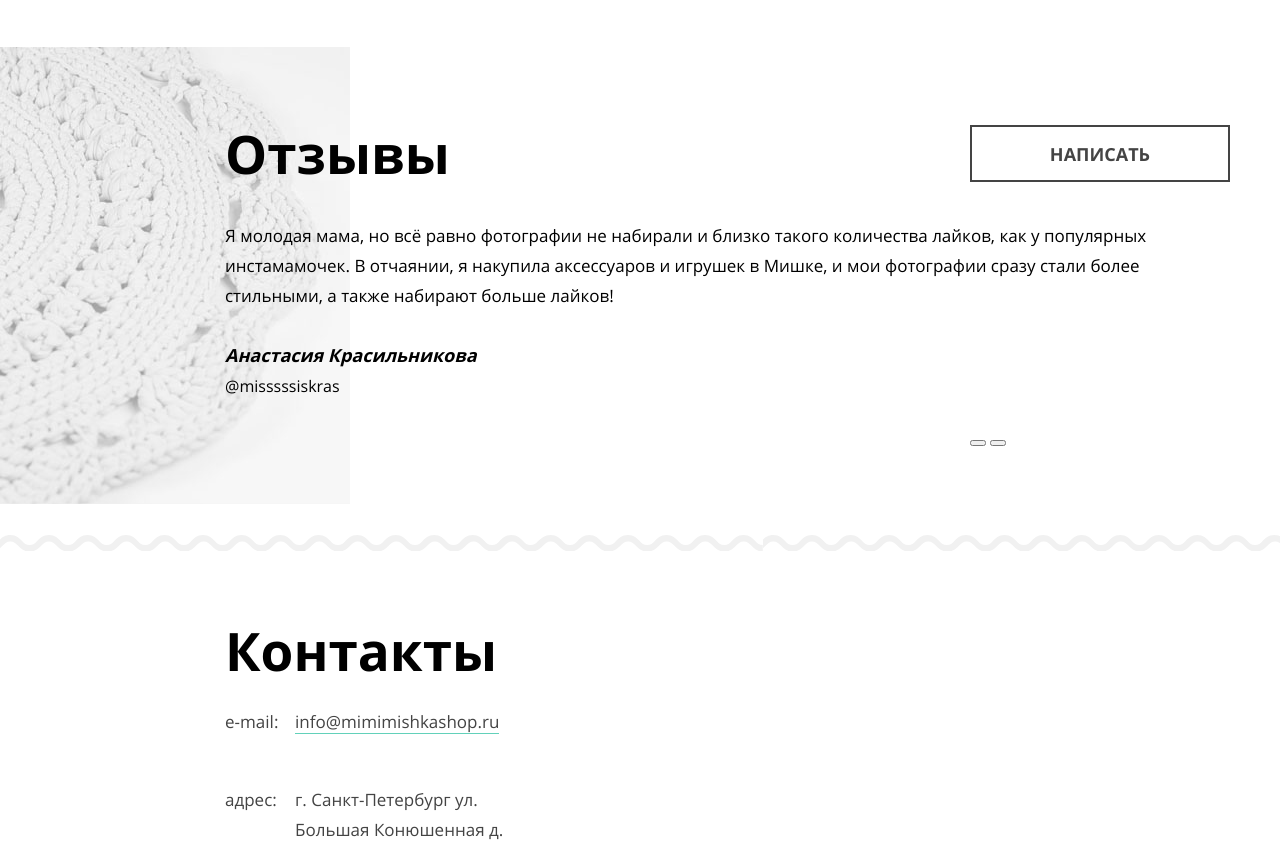
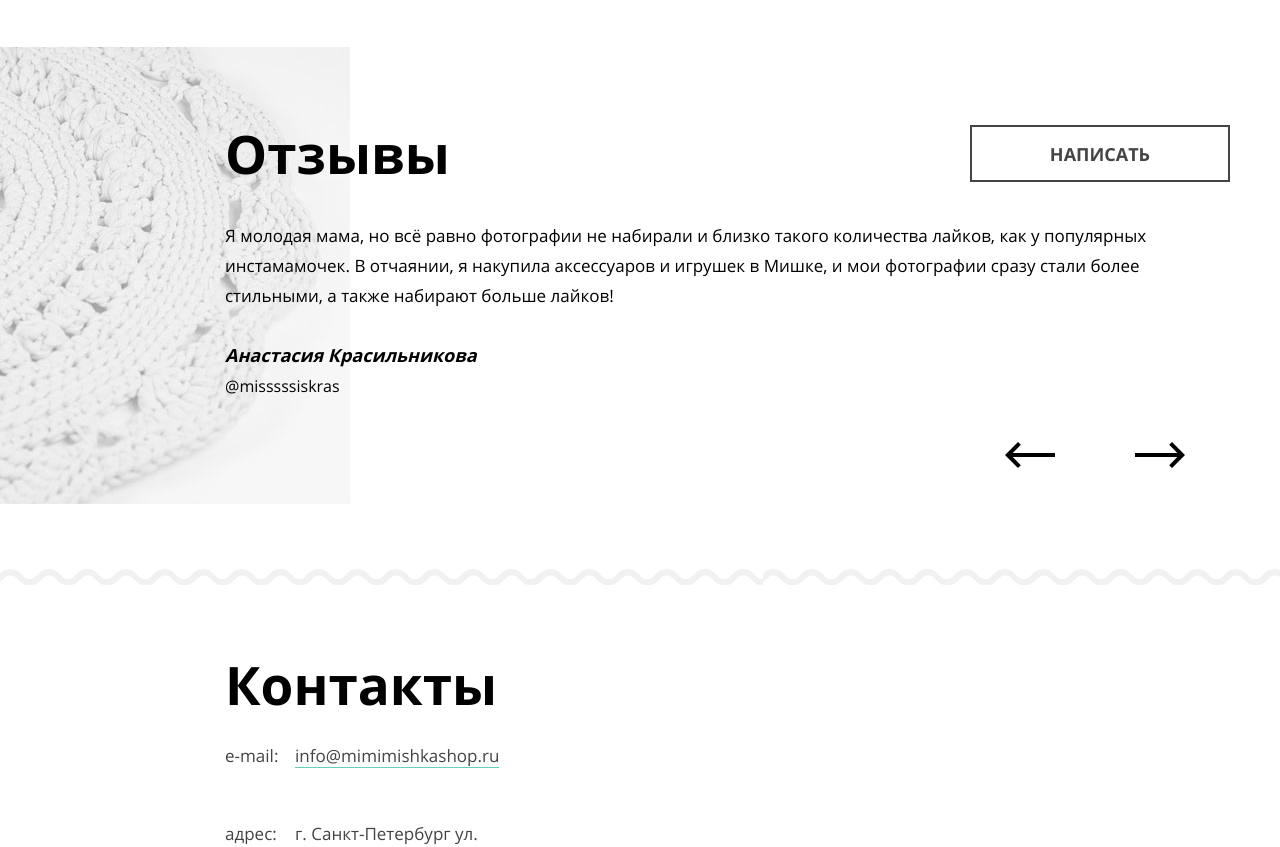
Before and after one commit to masha8709/1447971-mishka-22, a website: page source/index.html in a window 1280 px wide. Shown: the part 2175-3022 px from the top of the page. Drawn offline with nearby package versions, Linux system fonts and the light colour scheme; files that its build step writes are made by us from their sources.

Commit message:
Добавила кнопки в слайдер

```diff
--- a/source/catalog.html
+++ b/source/catalog.html
@@ -157,6 +157,8 @@
       </div>
     </div>
   </footer>
+
+  <script src="./js/script.js"></script>
 </body>
 
 </html>
--- a/source/index.html
+++ b/source/index.html
@@ -140,8 +140,8 @@
         </div>
       </blockquote>
       <div class="reviews__toggles">
-        <button class="slider__toggle" type="button"> <span class="visually-hidden">Назад</span></button>
-        <button class="slider__toggle" type="button"> <span class="visually-hidden">Вперёд</span></button>
+        <button class="slider__toggle slider__toggle-back" type="button"> <span class="visually-hidden">Назад</span></button>
+        <button class="slider__toggle slider__toggle-next" type="button"> <span class="visually-hidden">Вперёд</span></button>
       </div>
       <button class="reviews__button button">Написать</button>
     </section>
--- a/source/sass/blocks/reviews.scss
+++ b/source/sass/blocks/reviews.scss
@@ -39,6 +39,32 @@
 .reviews__toggles {
   margin-top: 0;
   margin-bottom: 38px;
+  display: flex;
+}
+
+.slider__toggle {
+  width: 130px;
+  min-height: 52px;
+  background-color: transparent;
+  display: block;
+  cursor: pointer;
+  border: 1px solid #ececec;
+  position: relative;
+}
+
+.slider__toggle-back::after,
+.slider__toggle-next::after {
+  @include pseudo-el;
+  @include pos-pseudo-el(50px, 26px, 35px);
+  top: 14px;
+}
+
+.slider__toggle-back::after {
+  background-image: url("../../img/svg/slider-back.svg");
+}
+
+.slider__toggle-next::after {
+  background-image: url("../../img/svg/slider-next.svg");
 }
 
 @media (min-width: $tablet-width) {
@@ -82,6 +108,10 @@
     grid-column: 4/5;
     grid-row: 3/4;
   }
+
+  .slider__toggle {
+    border: none;
+  }
 }
 
 @media (min-width: $desktop-width) {
```
Also changed, not shown: source/form.html (+2 -0 lines), source/img/svg/slider-back.svg (added), source/img/svg/slider-next.svg (added).
